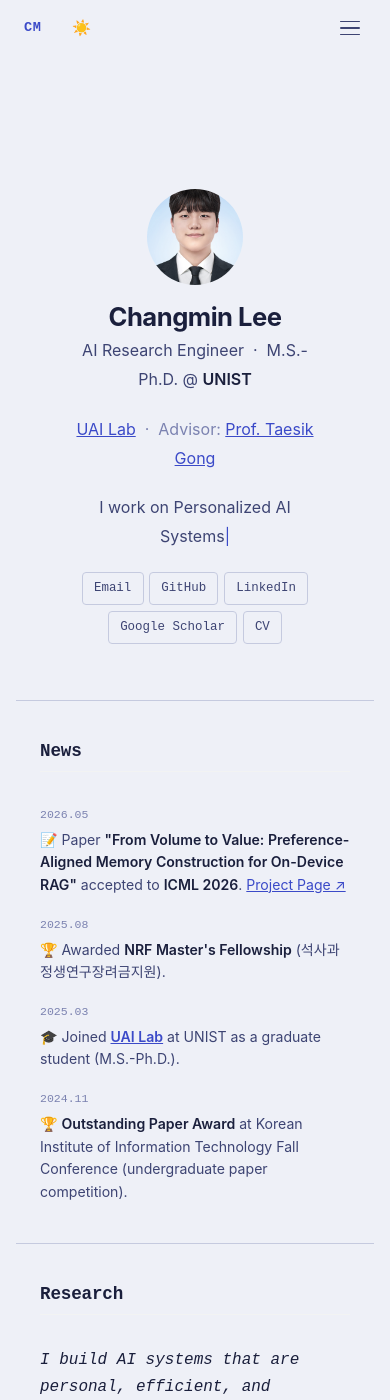
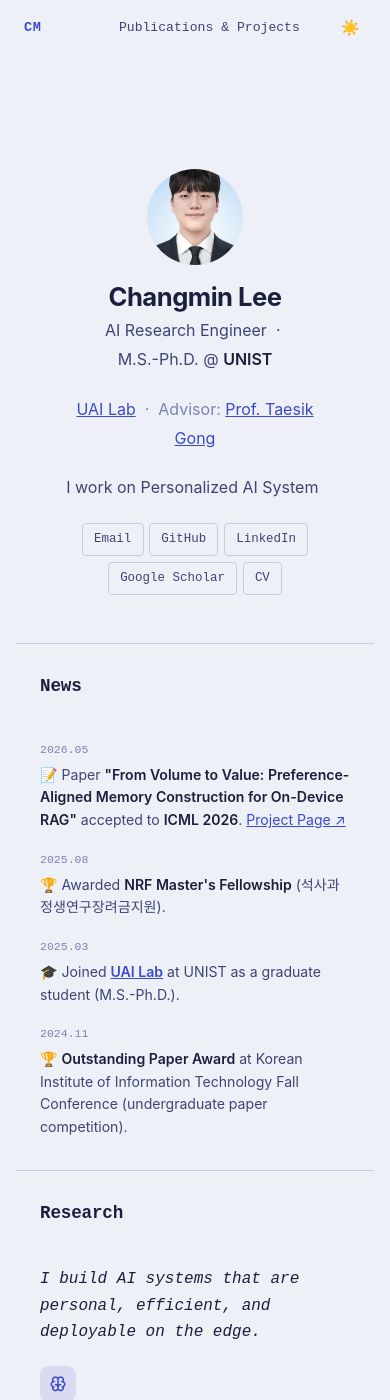
Before and after one commit to CkdalsKong/CkdalsKong.github.io, a Jekyll site: the page built from _pages/about.md, in a window 390 px wide and 1400 px high. Built offline with Jekyll 4.4.1, drawn with Linux system fonts in a browser that asks for light colours; a script bundle is joined from its source files by our own code; library files that are not in the unit come from our copies.

Commit message:
Mobile layout: remove hamburger, fix card wrapping, reduce hero padding, subtitle linebreak
- Nav: show links directly on mobile, hide hamburger (only one nav item)
- Hero: reduce top padding, add <br> before M.S.-Ph.D. in subtitle
- Exp/edu cards: period wraps to its own row (aligned with meta), prevents text squeeze

Co-Authored-By: Claude Sonnet 4.6 <noreply@anthropic.com>

```diff
--- a/_pages/about.md
+++ b/_pages/about.md
@@ -14,7 +14,7 @@ redirect_from:
       <img class="hero-photo" src="/images/profile.png" alt="Changmin Lee" width="128" height="128"/>
       <div class="hero-content">
         <h1>Changmin Lee</h1>
-        <p class="hero-subtitle">AI Research Engineer &nbsp;·&nbsp; M.S.-Ph.D. @ <strong>UNIST</strong></p>
+        <p class="hero-subtitle">AI Research Engineer &nbsp;·&nbsp;<br>M.S.-Ph.D. @ <strong>UNIST</strong></p>
         <p class="hero-lab"><a href="https://sites.google.com/view/uailab?pli=1" target="_blank" rel="noopener noreferrer">UAI Lab</a> &nbsp;·&nbsp; Advisor: <a href="https://taesikgong.com/" target="_blank" rel="noopener noreferrer">Prof. Taesik Gong</a></p>
         <p class="typed-wrapper">
           I work on <span class="typed-text"></span><span class="typed-cursor">|</span>
--- a/assets/css/main.scss
+++ b/assets/css/main.scss
@@ -1110,20 +1110,28 @@ html.light-mode .back-link         { color: $L-fg3 !important; }
    RESPONSIVE
    ============================================================ */
 @media (max-width: 640px) {
-  .hero-section { padding: 3rem var(--pad) 2.5rem !important; }
-
+  /* hero */
+  .hero-section { padding: 1.75rem var(--pad) 2rem !important; }
   .hero-inner { flex-direction: column; align-items: center; gap: 1rem; text-align: center; }
-
   .hero-photo { width: 96px; height: 96px; }
-
   .hero-content h1 { font-size: 1.6rem; }
-
   .hero-subtitle,
   .hero-lab { font-family: var(--font-sans); font-size: 0.9rem; }
+  .typed-wrapper { font-family: var(--font-sans); font-size: 0.9rem; }
+  .quick-links { justify-content: center; }
 
-  .typed-wrapper { font-family: var(--font-sans); font-size: 0.9rem; }
+  /* nav: show links directly, hide hamburger */
+  .site-header__nav { display: flex !important; gap: 0.25rem; }
+  .site-header__menu-btn { display: none !important; }
+  .mobile-nav { display: none !important; }
 
-  .quick-links { justify-content: center; }
+  /* exp/edu cards: wrap period to its own row */
+  .exp-header, .edu-header-v2 { flex-wrap: wrap; }
+  .exp-period, .edu-period-v2 {
+    width: 100%;
+    padding-left: calc(48px + 0.9rem);
+    padding-top: 0.1rem;
+  }
 
   .news-item,
   .timeline-item,
@@ -1137,5 +1145,5 @@ html.light-mode .back-link         { color: $L-fg3 !important; }
 
   .research-pillars { grid-template-columns: 1fr; gap: 1rem; }
 
-  .home-section { padding: 2.5rem var(--pad); }
+  .home-section { padding: 2rem var(--pad); }
 }
```
